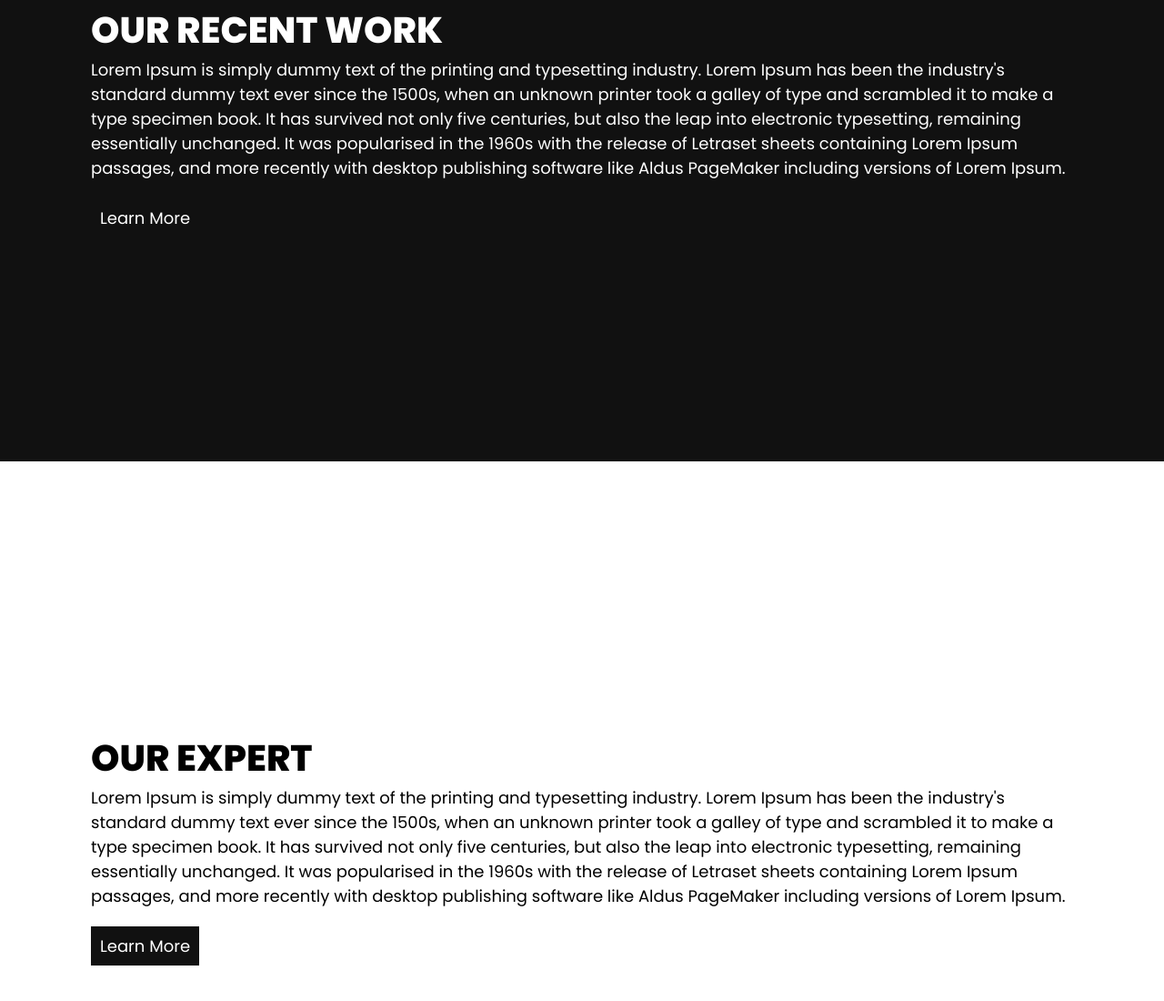
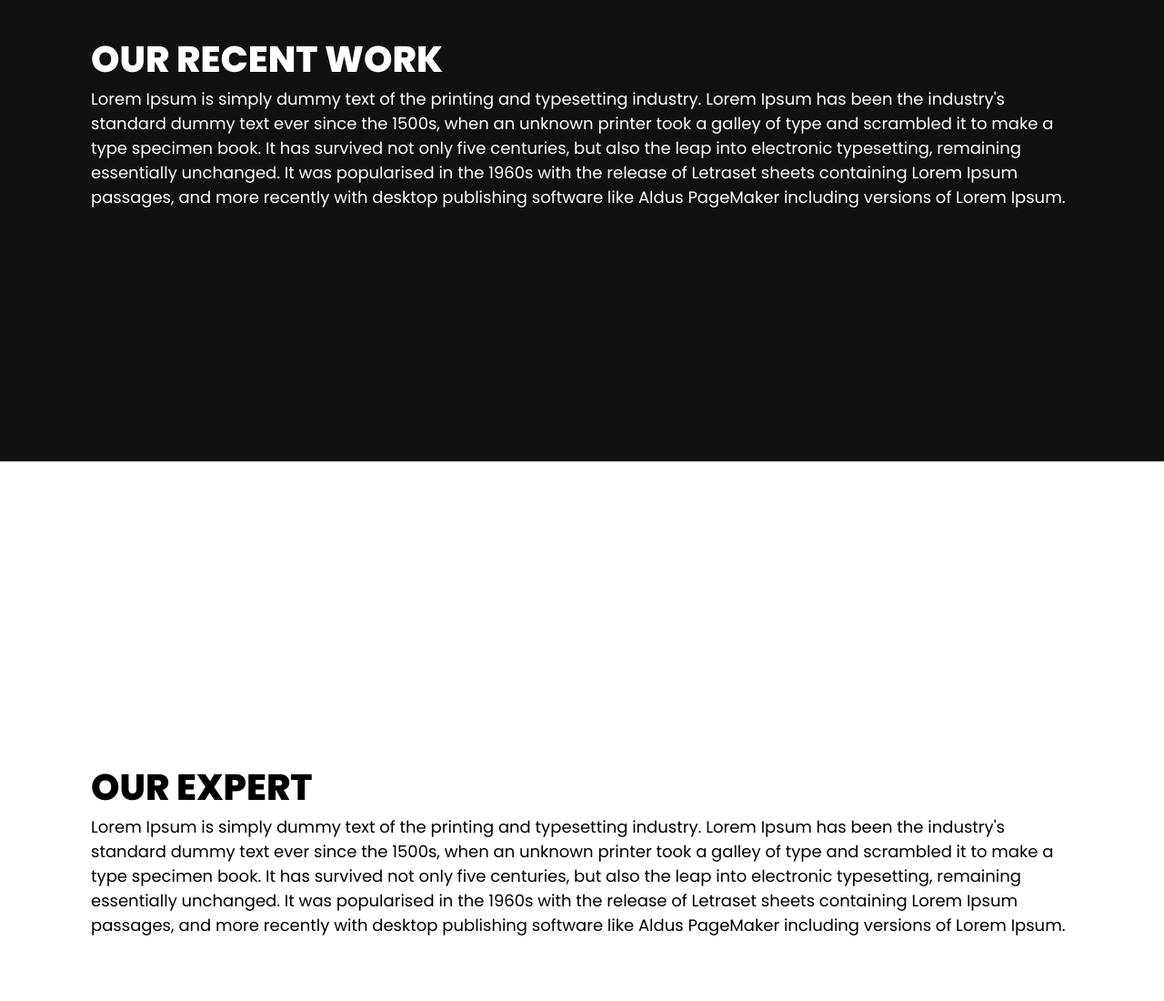
Before and after one commit to shama-prog/responsivedesign, a plain HTML site: page index.html in a window 1280 px wide. Shown: the part 2693-3793 px from the top of the page at 91% size. Drawn offline with Linux system fonts and the light colour scheme; a web font is replaced by a local one.

Commit message:
Update index.html

```diff
--- a/index.html
+++ b/index.html
@@ -32,35 +32,35 @@
 	<div>
 		<h2>About Us</h2>
 		<p>Lorem Ipsum is simply dummy text of the printing and typesetting industry. Lorem Ipsum has been the industry's standard dummy text ever since the 1500s, when an unknown printer took a galley of type and scrambled it to make a type specimen book. It has survived not only five centuries, but also the leap into electronic typesetting, remaining essentially unchanged. It was popularised in the 1960s with the release of Letraset sheets containing Lorem Ipsum passages, and more recently with desktop publishing software like Aldus PageMaker including versions of Lorem Ipsum.</p>
-		<a href="#">Learn More</a>
+
 	</div>
 </section>
 <section id="services">
 	<div>
 		<h2>Our Services</h2>
 		<p>Lorem Ipsum is simply dummy text of the printing and typesetting industry. Lorem Ipsum has been the industry's standard dummy text ever since the 1500s, when an unknown printer took a galley of type and scrambled it to make a type specimen book. It has survived not only five centuries, but also the leap into electronic typesetting, remaining essentially unchanged. It was popularised in the 1960s with the release of Letraset sheets containing Lorem Ipsum passages, and more recently with desktop publishing software like Aldus PageMaker including versions of Lorem Ipsum.</p>
-		<a href="#">Learn More</a>
+
 	</div>
 </section>
 <section id="portfolio">
 	<div>
 		<h2>Our Recent Work</h2>
 		<p>Lorem Ipsum is simply dummy text of the printing and typesetting industry. Lorem Ipsum has been the industry's standard dummy text ever since the 1500s, when an unknown printer took a galley of type and scrambled it to make a type specimen book. It has survived not only five centuries, but also the leap into electronic typesetting, remaining essentially unchanged. It was popularised in the 1960s with the release of Letraset sheets containing Lorem Ipsum passages, and more recently with desktop publishing software like Aldus PageMaker including versions of Lorem Ipsum.</p>
-		<a href="#">Learn More</a>
+
 	</div>
 </section>
 <section id="team">
 	<div>
 		<h2>Our Expert</h2>
 		<p>Lorem Ipsum is simply dummy text of the printing and typesetting industry. Lorem Ipsum has been the industry's standard dummy text ever since the 1500s, when an unknown printer took a galley of type and scrambled it to make a type specimen book. It has survived not only five centuries, but also the leap into electronic typesetting, remaining essentially unchanged. It was popularised in the 1960s with the release of Letraset sheets containing Lorem Ipsum passages, and more recently with desktop publishing software like Aldus PageMaker including versions of Lorem Ipsum.</p>
-		<a href="#">Learn More</a>
+
 	</div>
 </section>
 <section id="contact">
 	<div>
 		<h2>Contact Us</h2>
 		<p>Lorem Ipsum is simply dummy text of the printing and typesetting industry. Lorem Ipsum has been the industry's standard dummy text ever since the 1500s, when an unknown printer took a galley of type and scrambled it to make a type specimen book. It has survived not only five centuries, but also the leap into electronic typesetting, remaining essentially unchanged. It was popularised in the 1960s with the release of Letraset sheets containing Lorem Ipsum passages, and more recently with desktop publishing software like Aldus PageMaker including versions of Lorem Ipsum.</p>
-		<a href="#">Learn More</a>
+
 	</div>
 </section>
 <script type="text/javascript">
```
